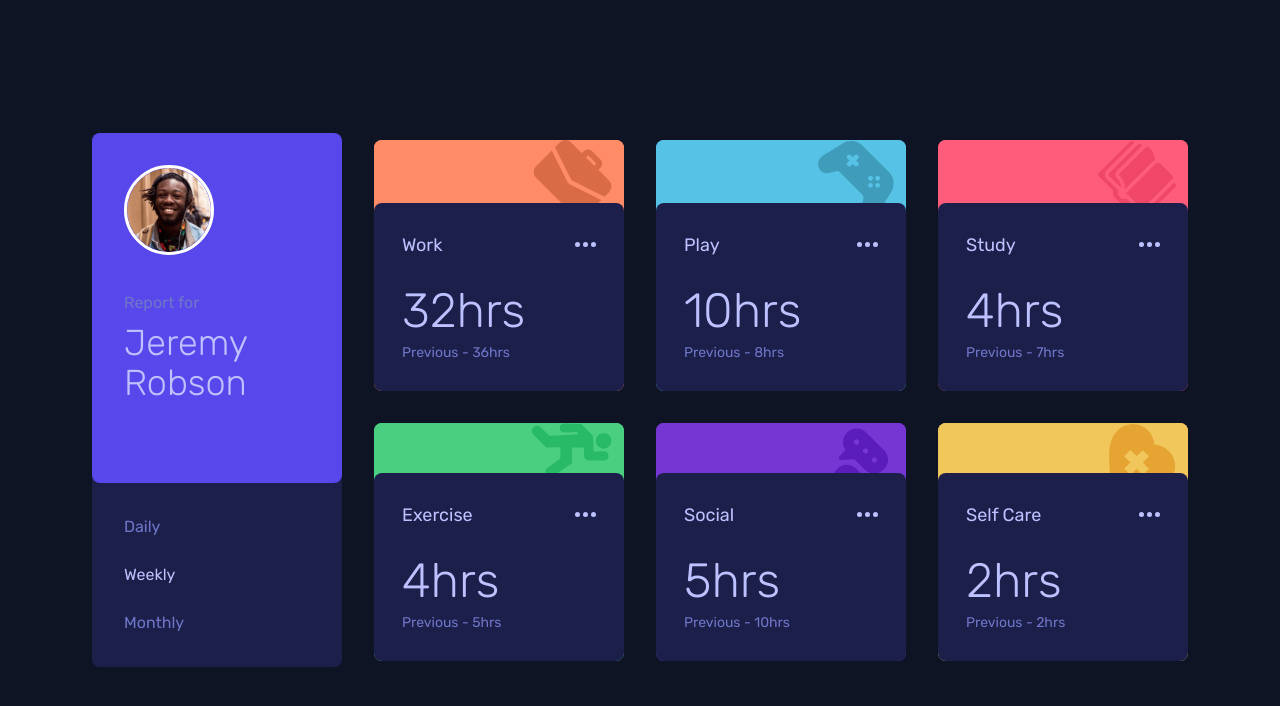
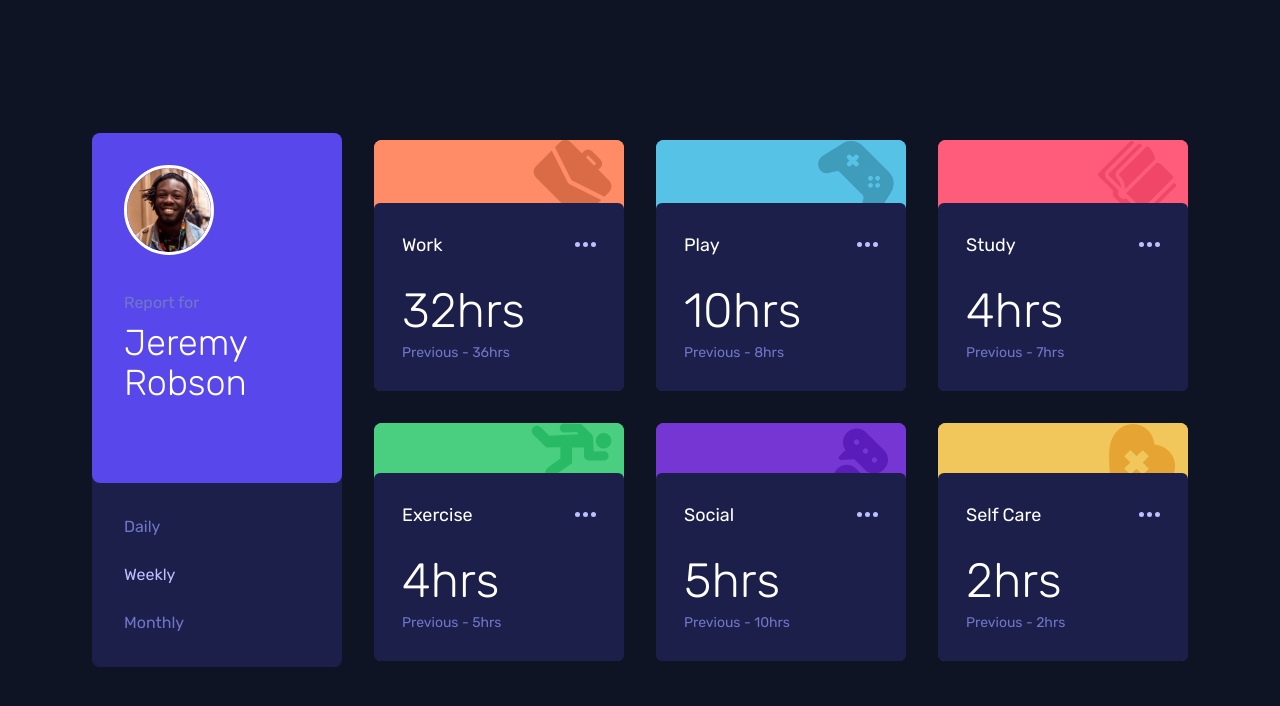
Before and after one commit to xStephx/time-tracking-dashboard-challenge, a plain HTML site: page index.html in a window 1280 px wide. Drawn offline with nearby package versions, Linux system fonts and the light colour scheme.

Commit message:
fixed style on cards

```diff
--- a/index.html
+++ b/index.html
@@ -29,7 +29,7 @@
           <span class="text-DesaturatedBlue md:text-base text-xs">
             Report for
           </span>
-          <h1 class="text-PaleBlue lg:text-4xl md:text-3xl text-base font-light md:mt-2 lg:mb-12 md:mb-5">
+          <h1 class="text-white lg:text-4xl md:text-3xl text-base font-light md:mt-2 lg:mb-12 md:mb-5">
             Jeremy Robson
           </h1>
         </div>
@@ -47,9 +47,9 @@
         <div class="bg-LightRedWork flex justify-end rounded-lg mb-[-16px] px-3">
           <img src="assets/images/icon-work.svg" alt="Work Icon" class="z-10 relative">
         </div>
-        <div class="bg-DarkBlue hover:bg-[rgb(52,57,123)] hover:cursor-pointer rounded-lg p-7 z-20 relative">
+        <div class="bg-DarkBlue hover:bg-[rgb(52,57,123)] hover:cursor-pointer rounded-md p-7 z-20 relative">
           <div class="flex justify-between items-center">
-            <span class="text-PaleBlue text-lg">Work</span>
+            <span class="text-white text-lg">Work</span>
             <svg width="21" height="5" xmlns="http://www.w3.org/2000/svg" class="cursor-pointer hover:fill-PaleBlue">
               <path
                 d="M2.5 0a2.5 2.5 0 1 1 0 5 2.5 2.5 0 0 1 0-5Zm8 0a2.5 2.5 0 1 1 0 5 2.5 2.5 0 0 1 0-5Zm8 0a2.5 2.5 0 1 1 0 5 2.5 2.5 0 0 1 0-5Z"
@@ -60,7 +60,7 @@
             </svg>
           </div>
           <div class="flex md:flex-col flex-row md:justify-center md:items-start justify-between items-center md:mt-0 mt-2">
-            <p id="work-current" class="md:text-5xl text-2xl text-PaleBlue font-light md:mt-7">32hrs</p>
+            <p id="work-current" class="md:text-5xl text-2xl text-white font-light md:mt-7">32hrs</p>
             <p id="work-previous" class="text-DesaturatedBlue text-sm md:mt-2">Last Week - 36hrs</p>
           </div>
         </div>
@@ -70,9 +70,9 @@
         <div class="bg-SoftBluePlay flex justify-end rounded-lg mb-[-14px] px-3">
           <img src="assets/images/icon-play.svg" alt="Play Icon" class="z-10 relative">
         </div>
-        <div class="bg-DarkBlue hover:bg-[rgb(52,57,123)] hover:cursor-pointer rounded-lg p-7 z-20 relative">
+        <div class="bg-DarkBlue hover:bg-[rgb(52,57,123)] hover:cursor-pointer rounded-md p-7 z-20 relative">
           <div class="flex justify-between items-center">
-            <span class="text-PaleBlue text-lg">Play</span>
+            <span class="text-white text-lg">Play</span>
             <svg width="21" height="5" xmlns="http://www.w3.org/2000/svg" class="cursor-pointer hover:fill-PaleBlue">
               <path
                 d="M2.5 0a2.5 2.5 0 1 1 0 5 2.5 2.5 0 0 1 0-5Zm8 0a2.5 2.5 0 1 1 0 5 2.5 2.5 0 0 1 0-5Zm8 0a2.5 2.5 0 1 1 0 5 2.5 2.5 0 0 1 0-5Z"
@@ -83,7 +83,7 @@
             </svg>
           </div>
           <div class="flex md:flex-col flex-row md:justify-center md:items-start justify-between items-center md:mt-0 mt-2">
-            <p id="play-current" class="md:text-5xl text-2xl text-PaleBlue font-light md:mt-7">32hrs</p>
+            <p id="play-current" class="md:text-5xl text-2xl text-white font-light md:mt-7">32hrs</p>
             <p id="play-previous" class="text-DesaturatedBlue text-sm md:mt-2">Last Week - 36hrs</p>
           </div>
         </div>
@@ -93,9 +93,9 @@
         <div class="bg-LightRedStudy flex justify-end rounded-lg lg:mb-[-16px] md:mb-[-19px] px-3">
           <img src="assets/images/icon-study.svg" alt="Study Icon" class="z-10 relative">
         </div>
-        <div class="bg-DarkBlue hover:bg-[rgb(52,57,123)] hover:cursor-pointer rounded-lg p-7 z-20 relative">
+        <div class="bg-DarkBlue hover:bg-[rgb(52,57,123)] hover:cursor-pointer rounded-md p-7 z-20 relative">
           <div class="flex justify-between items-center">
-            <span class="text-PaleBlue text-lg">Study</span>
+            <span class="text-white text-lg">Study</span>
             <svg width="21" height="5" xmlns="http://www.w3.org/2000/svg" class="cursor-pointer hover:fill-PaleBlue">
               <path
                 d="M2.5 0a2.5 2.5 0 1 1 0 5 2.5 2.5 0 0 1 0-5Zm8 0a2.5 2.5 0 1 1 0 5 2.5 2.5 0 0 1 0-5Zm8 0a2.5 2.5 0 1 1 0 5 2.5 2.5 0 0 1 0-5Z"
@@ -106,7 +106,7 @@
             </svg>
           </div>
           <div class="flex md:flex-col flex-row md:justify-center md:items-start justify-between items-center md:mt-0 mt-2">
-            <p id="study-current" class="md:text-5xl text-2xl text-PaleBlue font-light md:mt-7">32hrs</p>
+            <p id="study-current" class="md:text-5xl text-2xl text-white font-light md:mt-7">32hrs</p>
             <p id="study-previous" class="text-DesaturatedBlue text-sm md:mt-2">Last Week - 36hrs</p>
           </div>
         </div>
@@ -116,9 +116,9 @@
         <div class="bg-LimeGreenExercise flex justify-end rounded-lg lg:mb-[-5px] md:mb-[5px] px-3">
           <img src="assets/images/icon-exercise.svg" alt="Exercise Icon" class="z-10 relative">
         </div>
-        <div class="bg-DarkBlue hover:bg-[rgb(52,57,123)] hover:cursor-pointer rounded-lg p-7 z-20 relative">
+        <div class="bg-DarkBlue hover:bg-[rgb(52,57,123)] hover:cursor-pointer rounded-md p-7 z-20 relative">
           <div class="flex justify-between items-center">
-            <span class="text-PaleBlue text-lg">Exercise</span>
+            <span class="text-white text-lg">Exercise</span>
             <svg width="21" height="5" xmlns="http://www.w3.org/2000/svg" class="cursor-pointer hover:fill-PaleBlue">
               <path
                 d="M2.5 0a2.5 2.5 0 1 1 0 5 2.5 2.5 0 0 1 0-5Zm8 0a2.5 2.5 0 1 1 0 5 2.5 2.5 0 0 1 0-5Zm8 0a2.5 2.5 0 1 1 0 5 2.5 2.5 0 0 1 0-5Z"
@@ -129,7 +129,7 @@
             </svg>
           </div>
           <div class="flex md:flex-col flex-row md:justify-center md:items-start justify-between items-center md:mt-0 mt-2">
-            <p id="exercise-current" class="md:text-5xl text-2xl text-PaleBlue font-light md:mt-7">32hrs</p>
+            <p id="exercise-current" class="md:text-5xl text-2xl text-white font-light md:mt-7">32hrs</p>
             <p id="exercise-previous" class="text-DesaturatedBlue text-sm md:mt-2">Last Week - 36hrs</p>
           </div>
         </div>
@@ -139,9 +139,9 @@
         <div class="bg-VioletSocial flex justify-end rounded-lg mb-[-50px] px-3">
           <img src="assets/images/icon-social.svg" alt="Social Icon" class="z-10 relative">
         </div>
-        <div class="bg-DarkBlue hover:bg-[rgb(52,57,123)] hover:cursor-pointer rounded-lg p-7 z-20 relative">
+        <div class="bg-DarkBlue hover:bg-[rgb(52,57,123)] hover:cursor-pointer rounded-md p-7 z-20 relative">
           <div class="flex justify-between items-center">
-            <span class="text-PaleBlue text-lg">Social</span>
+            <span class="text-white text-lg">Social</span>
             <svg width="21" height="5" xmlns="http://www.w3.org/2000/svg" class="cursor-pointer hover:fill-PaleBlue">
               <path
                 d="M2.5 0a2.5 2.5 0 1 1 0 5 2.5 2.5 0 0 1 0-5Zm8 0a2.5 2.5 0 1 1 0 5 2.5 2.5 0 0 1 0-5Zm8 0a2.5 2.5 0 1 1 0 5 2.5 2.5 0 0 1 0-5Z"
@@ -152,7 +152,7 @@
             </svg>
           </div>
           <div class="flex md:flex-col flex-row md:justify-center md:items-start justify-between items-center md:mt-0 mt-2">
-            <p id="social-current" class="md:text-5xl text-2xl text-PaleBlue font-light md:mt-7">32hrs</p>
+            <p id="social-current" class="md:text-5xl text-2xl text-white font-light md:mt-7">32hrs</p>
             <p id="social-previous" class="text-DesaturatedBlue text-sm md:mt-2">Last Week - 36hrs</p>
           </div>
         </div>
@@ -162,9 +162,9 @@
         <div class="bg-SoftOrangeSelfCare flex justify-end rounded-lg mb-[-17px] px-3">
           <img src="assets/images/icon-self-care.svg" alt="Self Care Icon" class="z-10 relative">
         </div>
-        <div class="bg-DarkBlue hover:bg-[rgb(52,57,123)] hover:cursor-pointer rounded-lg p-7 z-20 relative">
+        <div class="bg-DarkBlue hover:bg-[rgb(52,57,123)] hover:cursor-pointer rounded-md p-7 z-20 relative">
           <div class="flex justify-between items-center">
-            <span class="text-PaleBlue text-lg">Self Care</span>
+            <span class="text-white text-lg">Self Care</span>
             <svg width="21" height="5" xmlns="http://www.w3.org/2000/svg" class="cursor-pointer hover:fill-PaleBlue">
               <path
                 d="M2.5 0a2.5 2.5 0 1 1 0 5 2.5 2.5 0 0 1 0-5Zm8 0a2.5 2.5 0 1 1 0 5 2.5 2.5 0 0 1 0-5Zm8 0a2.5 2.5 0 1 1 0 5 2.5 2.5 0 0 1 0-5Z"
@@ -175,7 +175,7 @@
             </svg>
           </div>
           <div class="flex md:flex-col flex-row md:justify-center md:items-start justify-between items-center md:mt-0 mt-2">
-            <p id="self-care-current" class="md:text-5xl text-2xl text-PaleBlue font-light md:mt-7">32hrs</p>
+            <p id="self-care-current" class="md:text-5xl text-2xl text-white font-light md:mt-7">32hrs</p>
             <p id="self-care-previous" class="text-DesaturatedBlue text-sm md:mt-2">Last Week - 36hrs</p>
           </div>
         </div>
```
